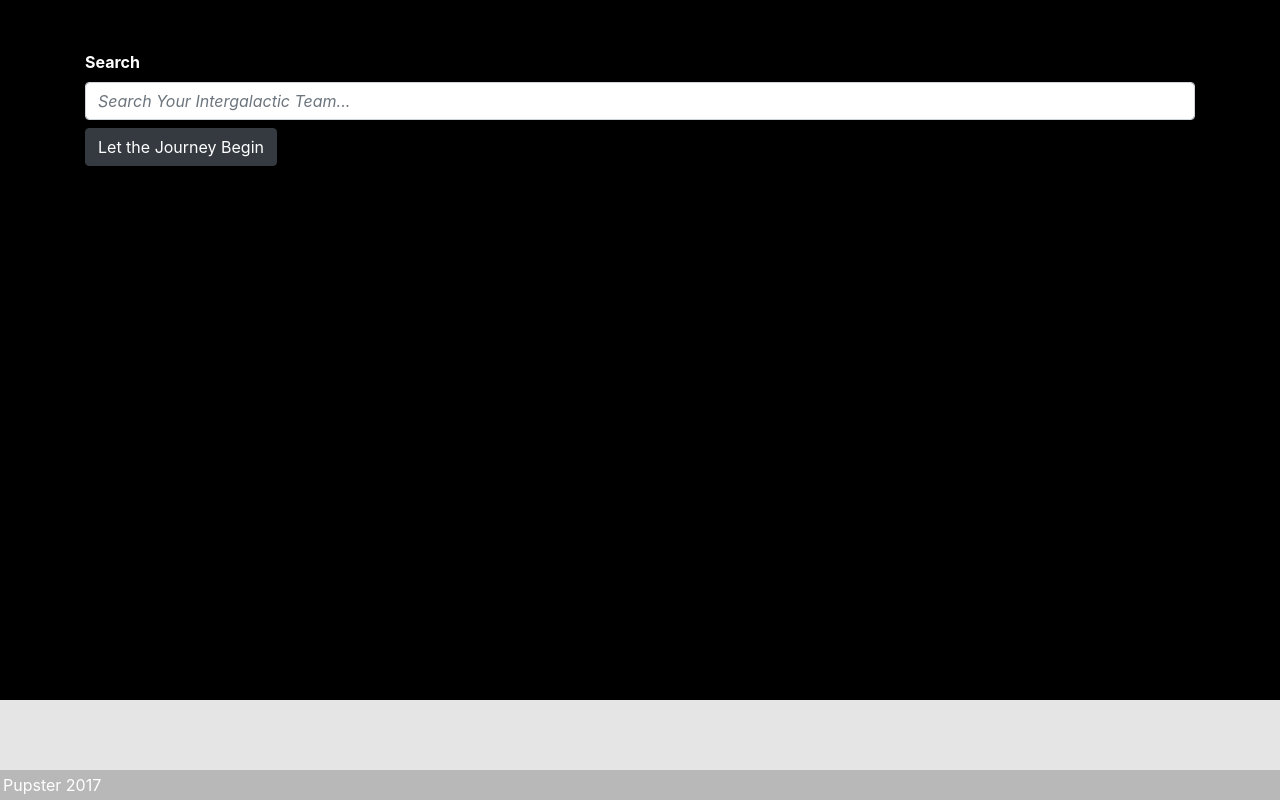
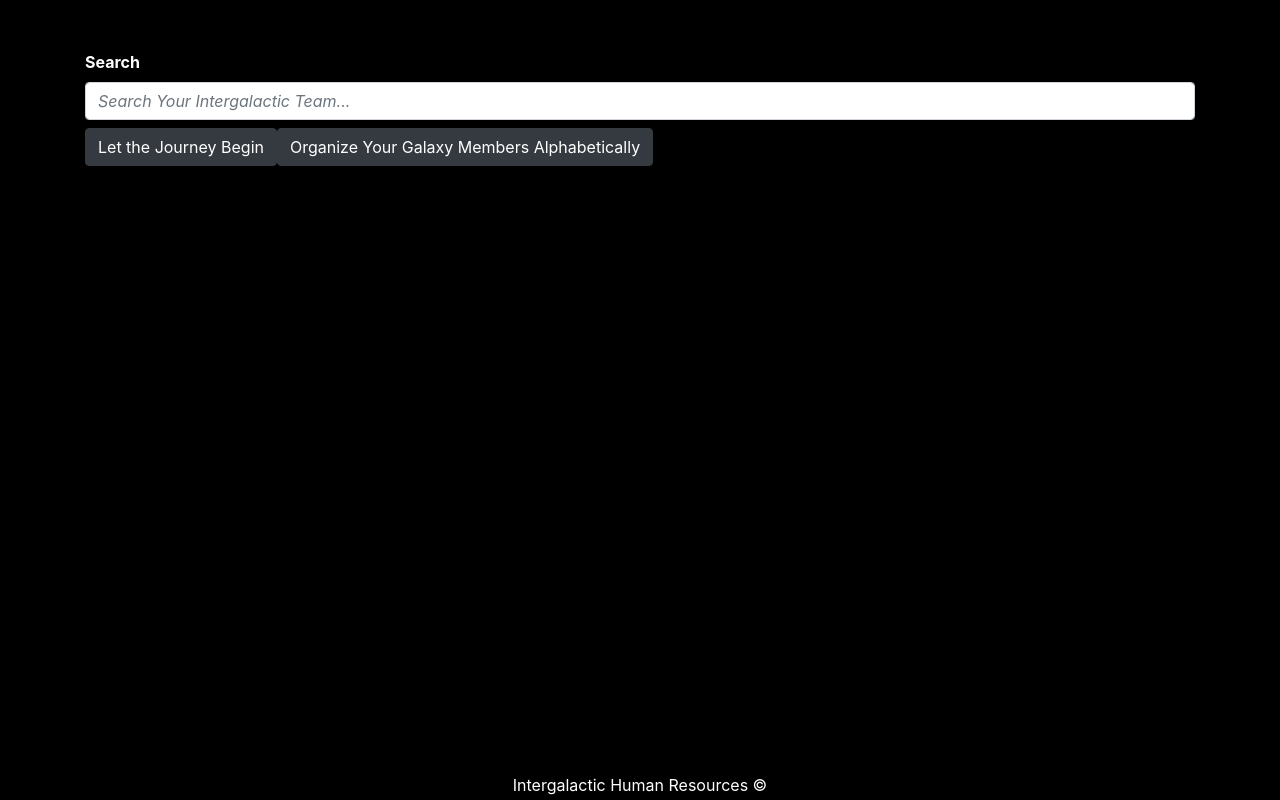
Before and after one commit to johnsbrook/16_Employee_Directory, a React (Create React App) app in the folder employee-directory/: page /search in a window 1280 px wide. Shown: the part 156-956 px from the top of the page. Built offline with nearby package versions, Linux system fonts and the light colour scheme.

Commit message:
added sorting employee by a-z

```diff
--- a/employee-directory/src/components/Footer/index.js
+++ b/employee-directory/src/components/Footer/index.js
@@ -3,8 +3,8 @@ import "./style.css";
 
 function Footer() {
   return (
-    <footer className="footer">
-      <span>Pupster 2017</span>
+    <footer className="footer text-center">
+      <span>Intergalactic Human Resources &copy;</span>
     </footer>
   );
 }
--- a/employee-directory/src/components/Footer/style.css
+++ b/employee-directory/src/components/Footer/style.css
@@ -1,7 +1,8 @@
 .footer {
   min-height: 100px;
-  background: #E5E5E5;
+  background: black;
   position: relative;
+  color: white;
 }
 
 .footer span {
@@ -10,5 +11,5 @@
   left: 0;
   right: 0;
   padding: 3px;
-  background: #B8B8B8;
+  background:black;
 }
--- a/employee-directory/src/components/Hero/style.css
+++ b/employee-directory/src/components/Hero/style.css
@@ -14,7 +14,6 @@
   bottom: 0;
   left: 0;
   right: 0;
-  background: black;
 }
 
 .hero * {
--- a/employee-directory/src/components/SearchForm/index.js
+++ b/employee-directory/src/components/SearchForm/index.js
@@ -31,6 +31,9 @@ function SearchForm(props) {
         <button type="submit" onClick={props.handleFormSubmit} className="btn btn-dark mt-2">
           Let the Journey Begin
         </button>
+        <button type="submit" onClick={props.handleSort} className="btn btn-dark mt-2">
+          Organize Your Galaxy Members Alphabetically
+        </button>
       </div>
     </form>
   );
--- a/employee-directory/src/components/SearchResults/index.js
+++ b/employee-directory/src/components/SearchResults/index.js
@@ -10,11 +10,12 @@ function SearchResults(props) {
 
         // <li key={result} className="list-group-item m-2">
           <div className="m-2 p-1 row">
-            <div className="col-2">
-          <img alt="Person" src={result.picture.large} className="img-fluid" />
+            <div className="col-sm-2">
+
+              <img alt="Person" src={result.picture.large} className="img-fluid" />
           </div>
-            <div className="col-10">
-              This is the employee description.
+            <div className="col-sm-10">
+              <h5 class="eh5ployeeName">{result.name.first} {result.name.last}</h5>
             </div>
           </div>
         // </li>
--- a/employee-directory/src/pages/Search.js
+++ b/employee-directory/src/pages/Search.js
@@ -14,17 +14,33 @@ class Search extends Component {
   };
 
   // When the component mounts, get a list of all available base breeds and update this.state.breeds
-  componentDidMount() {
-    // API.getBaseBreedsList()
-    //   .then(res => this.setState({ breeds: res.data.results.nat }))
-    //   .then(res => console.log(res.data.results.nat))
-    //   .catch(err => console.log(err));
-  }
+  // List of countries populated directly from website due to random list excepting some records.
+
+  // componentDidMount() {
+  //   // API.getBaseBreedsList()
+  //   //   .then(res => this.setState({ breeds: res.data.results.nat }))
+  //   //   .then(res => console.log(res.data.results.nat))
+  //   //   .catch(err => console.log(err));
+  // }
 
   handleInputChange = event => {
     this.setState({ search: event.target.value })
 
   };
+
+  handleSort = event => {
+
+    event.preventDefault();
+   let sortedResult =  this.state.result.sort(function(a, b){
+      if(a.name.first < b.name.first) { return -1; }
+      if(a.name.first >  b.name.firs) { return 1; }
+      return 0;
+  })
+
+
+  this.setState({result: sortedResult})
+
+  }
 
   handleFormSubmit = event => {
 
@@ -56,6 +72,7 @@ class Search extends Component {
           <SearchForm
             handleFormSubmit={this.handleFormSubmit}
             handleInputChange={this.handleInputChange}
+            handleSort = {this.handleSort}
             breeds={this.state.breeds}
           />
           <SearchResults result={this.state.result} />
--- a/employee-directory/src/utils/API.js
+++ b/employee-directory/src/utils/API.js
@@ -7,7 +7,7 @@ export default {
     return axios.get("https://dog.ceo/api/breeds/image/random");
   },
   getEmployeesByTeam: function(nat) {
-    return axios.get("https://randomuser.me/api/?results=20&nat=" + nat)
+    return axios.get("https://randomuser.me/api/?results=5&nat=" + nat)
   },
   getBaseBreedsList: function() {
         return axios.get("https://randomuser.me/api/?results=20&inc=nat");
```
